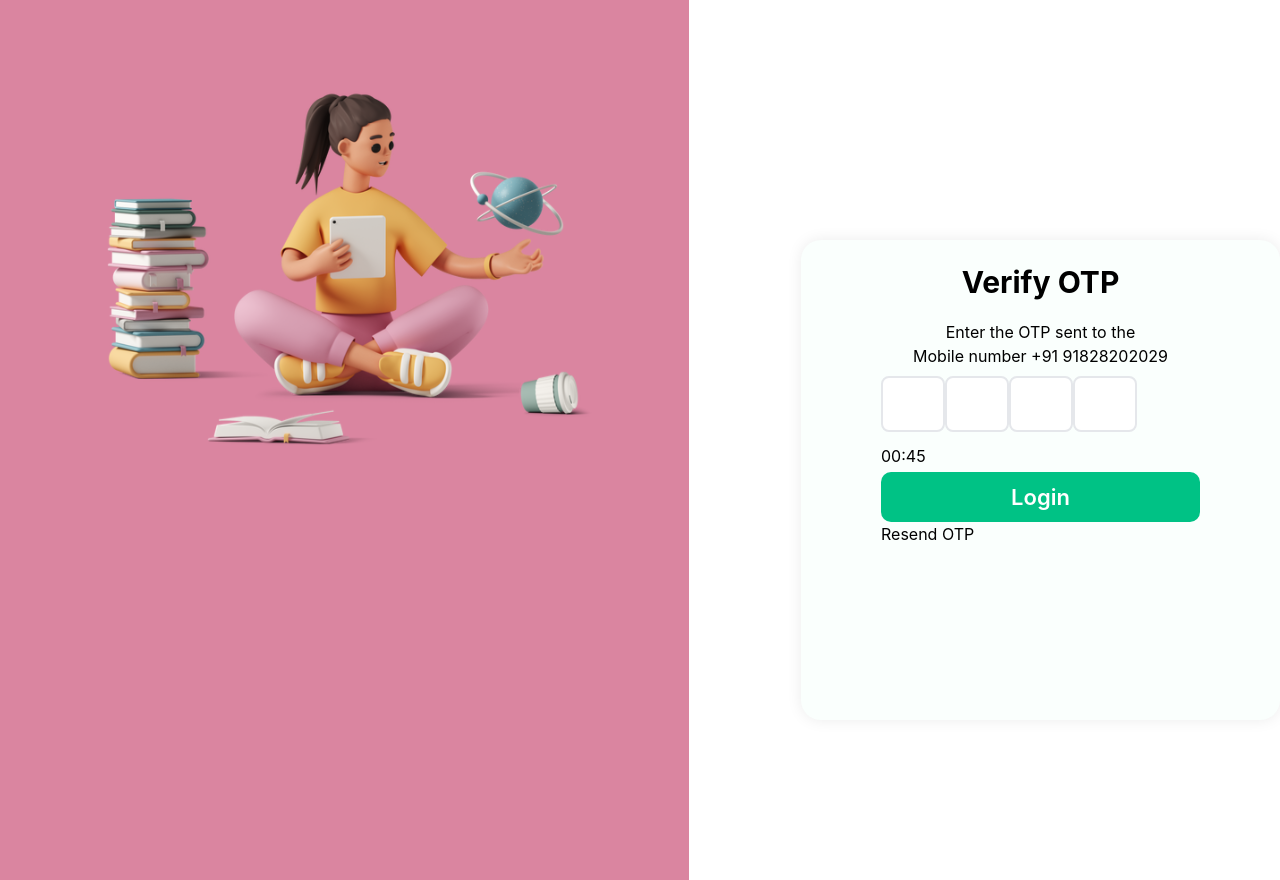
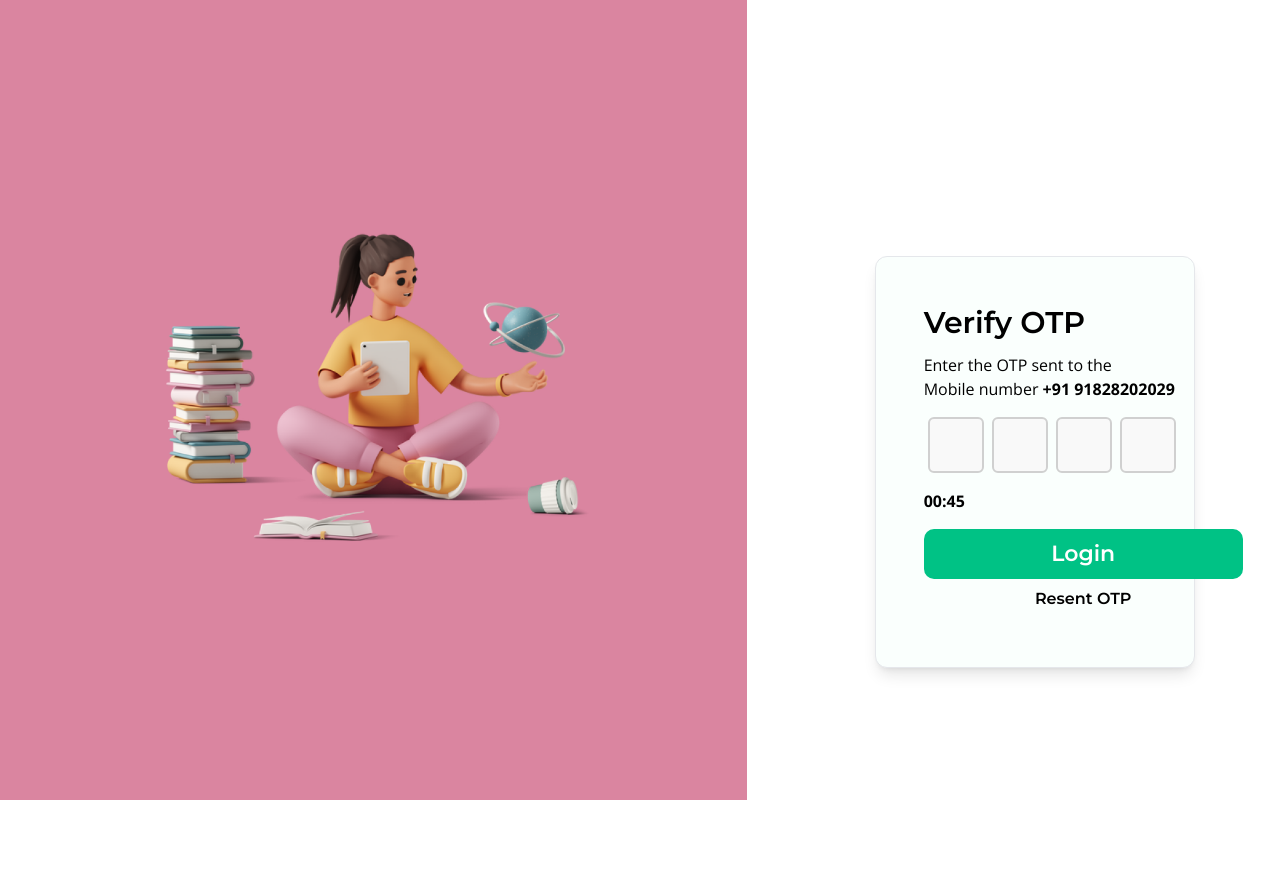
Before and after one commit to Ashrayaa/REACT_TRAINING, a Next.js app: page /otp in a window 1280 px wide. After the commit the page ends 800 px from the top, so only its background shows below. Built offline with nearby package versions, Linux system fonts and the light colour scheme.

Commit message:
font added

```diff
--- a/pages/index.js
+++ b/pages/index.js
@@ -9,6 +9,8 @@ export default function Home() {
         <title>React Projects</title>
         <meta name="description" content="Generated by create next app" />
         <link rel="icon" href="/favicon.png" />
+        <link href='//fonts.googleapis.com/css?family=Montserrat:thin,extra-light,light,100,200,300,400,500,600,700,800'
+                rel='stylesheet' type='text/css'></link>
       </Head>
 
       <main className={styles.main}>
--- a/pages/login.js
+++ b/pages/login.js
@@ -6,25 +6,31 @@ import Head from 'next/head'
 
 function login() {
   return (
-
-        <div className={styles.logfull}>
+    <div class="flex flex-row w-full bg-white-900">
       <Head>
         <title>Login</title>
         <meta name="description" content="Generated by create next app" />
         <link rel="icon" href="/login.png" />
+        <link href='//fonts.googleapis.com/css?family=Montserrat:thin,extra-light,light,100,200,300,400,500,600,700,800'
+         rel='stylesheet' type='text/css'></link>
       </Head>
-            <div className={styles.logimg}>
+
+      {/* the left side */}
+      <div class="w-7/12 h-screen m-0 pt-32 p-32 bg-[#F4BA58]">
       <Image src={Login}/>
       </div>
-            <div className={styles.logform}>
-                <h1 class="w-22 h-20 mt-40 align-top text-left leading-10 font-bold text-3xl">Login / Lookup</h1>
-                <form>
-                    <input class="w-80 h-16  rounded-lg border-2 border-solid border-black-200" type="text" placeholder="Phone Number"></input>
-                   <br></br>
-                   <br></br>
+
+      {/*the right side */}
+      <div class="flex flex-column w-3/12 h-full mt-64 ml-32 bg-[#FAFFFD] shadow-lg border rounded-xl">
+          <form class="p-12 font-base">
+
+            <h1 class="w-62 h-12 text-center font-semibold font-base font-montserrat text-3xl">Login / Lookup</h1>
+            <input class="border-black-200 my-12 border-2 rounded bg-[#F9F9F9] h-12 px-3 my-2 block w-full text-[#5B5858]" type="text" placeholder="Phone Number"></input>
+
             <button className={styles.logbtn}>Login</button>
           </form>
       </div>
+
     </div>
 
   )
--- a/pages/otp.js
+++ b/pages/otp.js
@@ -1,36 +1,47 @@
 import Image from 'next/image'
 import React from 'react'
-import Login from '/public/girl.svg'
+import otpimg from '/public/girl.png'
 import styles from '../styles/Home.module.css'
 import Head from 'next/head'
 
 function otp() {
   return (
 
-        <div className={styles.logfull}>
+    <div class="flex flex-row w-full bg-white-900">
         <Head>
             <title>Verify OTP</title>
             <meta name="description" content="Verify OTP" />
             <link rel="icon" href="" />
+            <link href='//fonts.googleapis.com/css?family=Montserrat:thin,extra-light,light,100,200,300,400,500,600,700,800'
+            rel='stylesheet' type='text/css'></link>
         </Head>
-            <div className={styles.otpimg}>
-                <Image src={Login}/>
+
+        {/* the left side */}
+        <div class="w-7/12 h-screen m-0 pt-52 p-32 bg-[#DA85A0]">
+        <Image src={otpimg}/>
         </div>
-            <div className={styles.logform}>
-                <h1 class="w-22 h-20 py-6 font-bold text-3xl">Verify OTP</h1>
-                <p>Enter the  OTP sent to the</p>
-                <p>Mobile number +91 91828202029</p>
-                <form class="px-20 inline-block">
-                    <input class="w-16 h-14 px-4 my-2 rounded-lg border-2 border-solid border-black-200" type="text"></input>
-                    <input class="w-16 h-14 px-4 my-2 rounded-lg border-2 border-solid border-black-200" type="text"></input>
-                    <input class="w-16 h-14 px-4 my-2 rounded-lg border-2 border-solid border-black-200" type="text"></input>
-                    <input class="w-16 h-14 px-4 my-2 rounded-lg border-2 border-solid border-black-200" type="text"></input>
-                    <p class="my-1">00:45</p>
+
+        {/* the right side */}
+        <div class="flex flex-column w-3/12 h-full mt-64 ml-32 bg-[#FAFFFD] shadow-lg border rounded-xl">
+            <form class="p-12 font-base">
+                <h1 class="w-62 h-12 font-semibold font-base font-montserrat text-3xl">Verify OTP</h1>
+                <p class="font-osans text-sm lg:text-base">Enter the  OTP sent to the</p>
+                <p class="font-osans pb-4 text-sm lg:text-base">Mobile number <span className='font-bold'>+91 91828202029</span></p>
+
+                <input type="text" name="otp1" id="opt1" class="border-2 border-[#D0D0D0] rounded-md bg-[#F9F9F9]  w-10 h-10 mx-1 xl:w-14 xl:h-14 xl:mx-2;" />
+                <input type="text" name="otp1" id="opt1" class="border-2 border-[#D0D0D0] rounded-md bg-[#F9F9F9]  w-10 h-10 mx-1 xl:w-14 xl:h-14 xl:mx-2;" />
+                <input type="text" name="otp1" id="opt1" class="border-2 border-[#D0D0D0] rounded-md bg-[#F9F9F9]  w-10 h-10 mx-1 xl:w-14 xl:h-14 xl:mx-2;" />
+                <input type="text" name="otp1" id="opt1" class="border-2 border-[#D0D0D0] rounded-md bg-[#F9F9F9]  w-10 h-10 mx-1 xl:w-14 xl:h-14 xl:mx-2;" />
+
+
+                <p class="font-osans font-bold py-4">00:45</p>
 
                 <button className={styles.otpbtn}>Login</button>
-                   <p> <a href="">Resend OTP</a></p>
+                <p class="font-base text-center font-semibold md:py-2"> <a href="">Resent OTP</a></p>
             </form>
+
         </div>
+
     </div>
 
   )
--- a/pages/signup.js
+++ b/pages/signup.js
@@ -7,27 +7,38 @@ import Head from 'next/head'
 function signup() {
   return (
 
-        <div className={styles.logfull}>
+        <div class="flex flex-row w-full bg-white-900">
         <Head>
-        <title>Sign Up</title>
-        <meta name="description" content="Generated by create next app" />
-        <link rel="icon" href="/signup.png" />
+            <title>Sign Up</title>
+            <meta name="description" content="Generated by create next app" />
+            <link rel="icon" href="/signup.png" />
+            <link href='//fonts.googleapis.com/css?family=Montserrat:thin,extra-light,light,100,200,300,400,500,600,700,800'
+                rel='stylesheet' type='text/css'></link>
         </Head>
-            <div className={styles.signimg}>
+
+             {/* the left side */}
+
+            <div class="w-7/12 h-screen m-0 pt-32 p-32 bg-[#00C285]">
                 <Image src={Login}/>
             </div>
-            <div className={styles.logform}>
-                <h1 class="w-22 h-20 py-6 font-bold text-3xl">Sign Up</h1>
-                <form class="px-20">
-                    <input class="w-80 h-14 px-4 my-2 rounded-lg border-2 border-solid border-black-200" type="text" placeholder="Phone Number"></input>
-                    <input class="w-80 h-14 px-4 my-2 rounded-lg border-2 border-solid border-black-200" type="text" placeholder="Student Name"></input>
-                    <input class="w-80 h-14 px-4 my-2 rounded-lg border-2 border-solid border-black-200" type="text" placeholder="Student Email"></input>
-                    <p class="my-1">Select class</p>
-                    <input class="w-32 h-10  rounded-3xl border-2 border-solid border-black-200" type="button" value="Plus One"></input>
+
+             {/* the right side */}
+
+            <div class="flex flex-column w-3/12 h-full mt-44 ml-32 bg-[#FAFFFD] shadow-lg border rounded-xl">
+                <form class="p-12 font-base">
+                    <h1 class="w-44 h-12 font-semibold font-base text-3xl">Signup</h1>
+                    <input class="border-black-200 border-2 rounded bg-[#F9F9F9] h-12 px-3 my-2 block w-full text-[#5B5858]" type="text" placeholder="Phone Number"></input>
+                    <input class="border-black-200 border-2 rounded bg-[#F9F9F9] h-12 px-3 my-6 block w-full text-[#5B5858]" type="text" placeholder="Student Name"></input>
+                    <input class="border-black-200 border-2 rounded bg-[#F9F9F9] h-12 px-3 my-6 block w-full text-[#5B5858]" type="text" placeholder="Student Email"></input>
+                    <p class="my-1 font-semibold">Select class</p>
+                    <input class="w-32 h-10  rounded-3xl border-2 border-solid border-black-200 border-[#00C285]" type="button" value="Plus One"></input>
                     <input class="w-32 h-10 mx-2 my-4 rounded-3xl border-2 border-solid border-black-200" type="button" value="Plus Two"></input>
-
                    <button className={styles.signbtn}>Signup</button>
-                   <p>Already have an account? <a href="">Login</a></p>
+                   <div class="flex flex-row pt-4">
+                        <div className='border h-0 w-8 border-black bg-black mx-2 my-2'></div>
+                        <p class="text-xs font-semibold">Already have an account? <a href="" class="text-[#00C285]">Login</a></p>
+                        <div className='border h-0 w-7 border-black bg-black mx-2 my-2'></div>
+                   </div>
                 </form>
             </div>
         </div>
--- a/styles/Home.module.css
+++ b/styles/Home.module.css
@@ -58,30 +58,6 @@
   transform: translateY(0);
 }
 
-.logfull{
-  display: flex;
-  flex-direction: row;
-  width: 100%;
-  background: #FFFFFF;
-}
-
-.logimg{
-  width: 53rem;
-  height: 55rem;
-  left: 0px;
-  top: 0px;
-  padding: 4rem;
-  background: #F4BA58;
-}
-.signimg{
-  width: 53rem;
-  height: 55rem;
-  left: 0px;
-  top: 0px;
-  padding: 4rem;
-  background:#00C285;
-
-}
 .otpimg{
   width: 53rem;
   height: 55rem;
@@ -94,8 +70,6 @@
 .logform{
   display: flex;
   flex-direction: column;
-
-  align-items: center;
   width: 30rem;
   height: 30rem;
   margin-left: 7rem;
@@ -105,6 +79,7 @@
   box-shadow: 0px 0px 15px rgba(0, 0, 0, 0.08);
   border-radius: 20px;
 }
+
 .logbtn{
 
 width: 319px;
--- a/styles/globals.css
+++ b/styles/globals.css
@@ -1,9 +1,15 @@
+@import url('https://fonts.googleapis.com/css2?family=Montserrat:ital,wght@0,100;0,200;0,300;0,400;0,500;0,600;0,700;0,800;0,900;1,100;1,200;1,300;1,400;1,500;1,600;1,700;1,800;1,900&display=swap');
+@import url('https://fonts.googleapis.com/css2?family=Montserrat:ital,wght@0,100;0,200;0,300;0,400;0,500;0,600;0,700;0,800;0,900;1,100;1,200;1,300;1,400;1,500;1,600;1,700;1,800;1,900&family=Open+Sans:ital,wght@0,300;0,400;0,500;0,600;0,700;0,800;1,300;1,400;1,500;1,600;1,700;1,800&display=swap');
+
+
+@tailwind base;
+@tailwind components;
+@tailwind utilities;
+
 html,
 body {
   padding: 0;
   margin: 0;
-  font-family: -apple-system, BlinkMacSystemFont, Segoe UI, Roboto, Oxygen,
-    Ubuntu, Cantarell, Fira Sans, Droid Sans, Helvetica Neue, sans-serif;
 }
 
 a {
@@ -24,6 +30,3 @@ a {
     background: black;
   }
 }
-@tailwind base;
-@tailwind components;
-@tailwind utilities;
--- a/tailwind.config.js
+++ b/tailwind.config.js
@@ -1,11 +1,19 @@
 /** @type {import('tailwindcss').Config} */
+
+const colors = require('tailwindcss/colors')
+
 module.exports = {
   content: [
     "./pages/**/*.{js,ts,jsx,tsx}",
     "./components/**/*.{js,ts,jsx,tsx}",
   ],
   theme: {
-    extend: {},
+    extend: {
+      fontFamily:{
+        base:['Montserrat'],
+        osans:['Open Sans']
+      }
+    },
   },
   plugins: [],
 }
```
Also changed, not shown: public/girl.png (added), public/girl.svg (deleted). Lines whose indentation alone changed are shown as unchanged.
